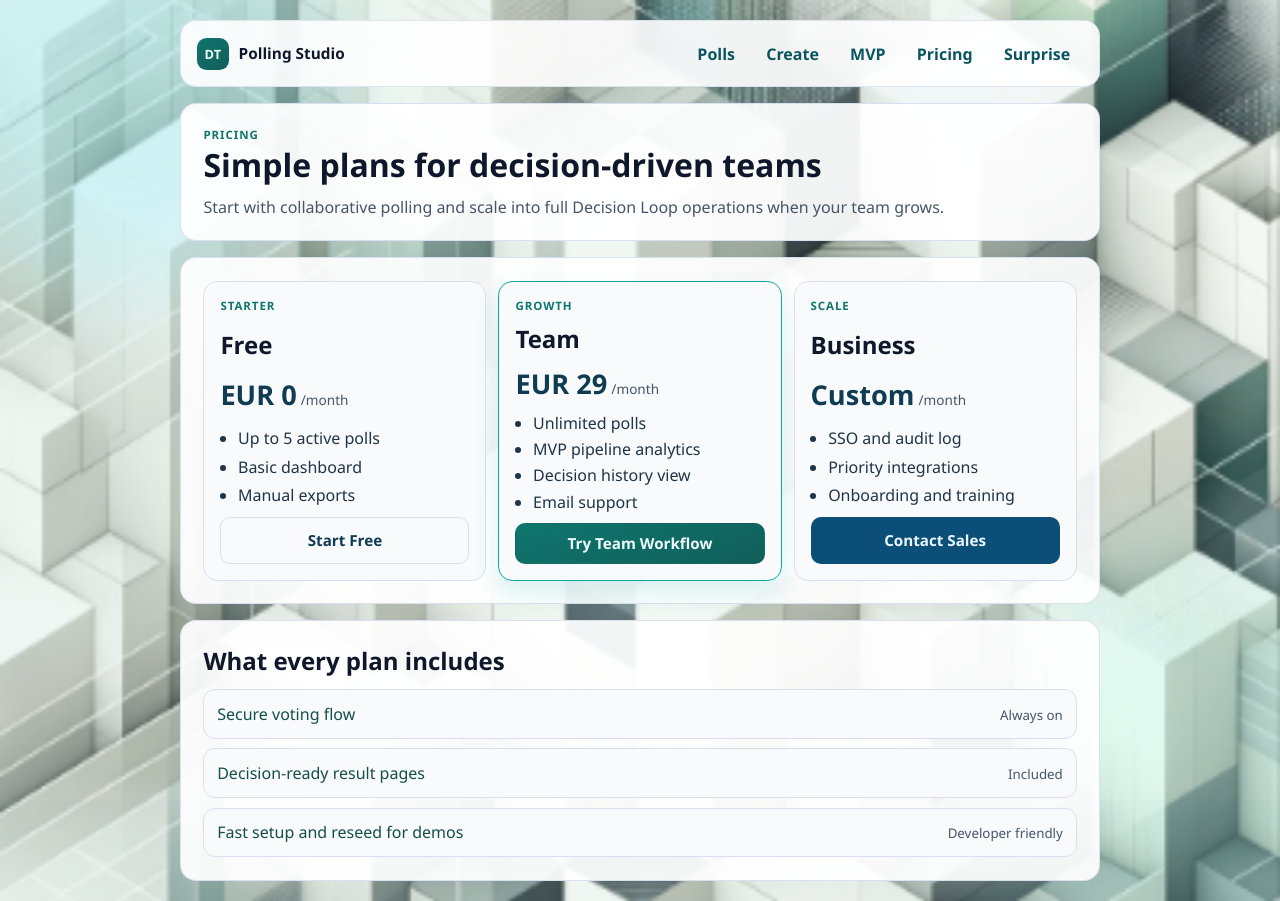
After one commit to ruggeropaolobasile/DjangoTutorial, a Django app: page /polls/pricing/ in a window 1280 px wide. The commit adds this page. Run offline with Django 5.2, Linux system fonts and the light colour scheme; parts of the project's set-up code (start-up, migrations or seed data) failed here and were passed over.

Commit message:
feat(polls): add pricing page

```diff
--- a/mysite/polls/static/polls/style.css
+++ b/mysite/polls/static/polls/style.css
@@ -374,6 +374,61 @@ body {
     text-decoration: underline;
 }
 
+.pricing-grid {
+    display: grid;
+    grid-template-columns: repeat(3, minmax(0, 1fr));
+    gap: 0.75rem;
+}
+
+.pricing-card {
+    border: 1px solid var(--line);
+    border-radius: 0.9rem;
+    background: var(--surface-alt);
+    padding: 1rem;
+    display: grid;
+    gap: 0.6rem;
+}
+
+.pricing-card-highlight {
+    border-color: #0ea5a2;
+    box-shadow: 0 14px 24px rgba(14, 165, 162, 0.15);
+}
+
+.pricing-label {
+    margin: 0;
+    font-size: 0.72rem;
+    color: #0f766e;
+    text-transform: uppercase;
+    letter-spacing: 0.08em;
+    font-weight: 700;
+}
+
+.pricing-card h2 {
+    margin: 0;
+}
+
+.pricing-price {
+    margin: 0;
+    font-size: 1.7rem;
+    color: #0f3b53;
+    font-weight: 800;
+}
+
+.pricing-price span {
+    font-size: 0.85rem;
+    color: var(--muted);
+    font-weight: 500;
+    margin-left: 0.25rem;
+}
+
+.pricing-card ul {
+    margin: 0;
+    padding-left: 1.1rem;
+    color: #1f3447;
+    display: grid;
+    gap: 0.28rem;
+}
+
 .stack-form {
     margin-top: 0.9rem;
     display: grid;
@@ -536,6 +591,10 @@ ul.errorlist {
         grid-template-columns: 1fr;
     }
 
+    .pricing-grid {
+        grid-template-columns: 1fr;
+    }
+
     .toolbar-form {
         width: 100%;
     }
--- a/mysite/polls/templates/polls/base.html
+++ b/mysite/polls/templates/polls/base.html
@@ -21,6 +21,7 @@
                 <a href="{% url 'polls:index' %}">Polls</a>
                 <a href="{% url 'polls:create' %}">Create</a>
                 <a href="{% url 'polls:mvp' %}">MVP</a>
+                <a href="{% url 'polls:pricing' %}">Pricing</a>
                 <a href="{% url 'polls:surprise' %}">Surprise</a>
             </nav>
         </header>
--- a/mysite/polls/templates/polls/mvp.html
+++ b/mysite/polls/templates/polls/mvp.html
@@ -12,6 +12,7 @@
     <div class="hero-actions">
         <a class="button" href="{% url 'polls:create' %}">Create Decision Poll</a>
         <a class="button button-secondary" href="{% url 'polls:index' %}">Open Dashboard</a>
+        <a class="button button-ghost" href="{% url 'polls:pricing' %}">View Pricing</a>
     </div>
 </section>
 
--- /dev/null
+++ b/mysite/polls/templates/polls/pricing.html
@@ -0,0 +1,80 @@
+{% extends "polls/base.html" %}
+
+{% block title %}Pricing{% endblock %}
+
+{% block content %}
+<section class="hero fade-in">
+    <p class="eyebrow">Pricing</p>
+    <h1>Simple plans for decision-driven teams</h1>
+    <p class="hero-copy">
+        Start with collaborative polling and scale into full Decision Loop operations when your team grows.
+    </p>
+</section>
+
+<section class="panel fade-in">
+    <div class="pricing-grid">
+        <article class="pricing-card">
+            <p class="pricing-label">Starter</p>
+            <h2>Free</h2>
+            <p class="pricing-price">EUR 0<span>/month</span></p>
+            <ul>
+                <li>Up to 5 active polls</li>
+                <li>Basic dashboard</li>
+                <li>Manual exports</li>
+            </ul>
+            <a class="button button-ghost" href="{% url 'polls:create' %}">Start Free</a>
+        </article>
+
+        <article class="pricing-card pricing-card-highlight">
+            <p class="pricing-label">Growth</p>
+            <h2>Team</h2>
+            <p class="pricing-price">EUR 29<span>/month</span></p>
+            <ul>
+                <li>Unlimited polls</li>
+                <li>MVP pipeline analytics</li>
+                <li>Decision history view</li>
+                <li>Email support</li>
+            </ul>
+            <a class="button" href="{% url 'polls:mvp' %}">Try Team Workflow</a>
+        </article>
+
+        <article class="pricing-card">
+            <p class="pricing-label">Scale</p>
+            <h2>Business</h2>
+            <p class="pricing-price">Custom<span>/month</span></p>
+            <ul>
+                <li>SSO and audit log</li>
+                <li>Priority integrations</li>
+                <li>Onboarding and training</li>
+            </ul>
+            <a class="button button-secondary" href="{% url 'polls:index' %}">Contact Sales</a>
+        </article>
+    </div>
+</section>
+
+<section class="panel fade-in">
+    <div class="panel-header">
+        <h2>What every plan includes</h2>
+    </div>
+    <ul class="mvp-board">
+        <li>
+            <div class="result-copy">
+                <span>Secure voting flow</span>
+                <small>Always on</small>
+            </div>
+        </li>
+        <li>
+            <div class="result-copy">
+                <span>Decision-ready result pages</span>
+                <small>Included</small>
+            </div>
+        </li>
+        <li>
+            <div class="result-copy">
+                <span>Fast setup and reseed for demos</span>
+                <small>Developer friendly</small>
+            </div>
+        </li>
+    </ul>
+</section>
+{% endblock %}
--- a/mysite/polls/urls.py
+++ b/mysite/polls/urls.py
@@ -7,6 +7,7 @@ urlpatterns = [
     path("", views.IndexView.as_view(), name="index"),
     path("create/", views.CreatePollView.as_view(), name="create"),
     path("mvp/", views.MvpView.as_view(), name="mvp"),
+    path("pricing/", views.PricingView.as_view(), name="pricing"),
     path("surprise/", views.SurprisePollView.as_view(), name="surprise"),
     path("<int:pk>/", views.DetailView.as_view(), name="detail"),
     path("<int:pk>/results/", views.ResultsView.as_view(), name="results"),
--- a/mysite/polls/views.py
+++ b/mysite/polls/views.py
@@ -152,6 +152,10 @@ class MvpView(TemplateView):
         return context
 
 
+class PricingView(TemplateView):
+    template_name = "polls/pricing.html"
+
+
 def vote(request, question_id):
     question = get_object_or_404(Question, pk=question_id)
     try:
```
Also changed, not shown: mysite/polls/tests.py (+13 -0 lines).
